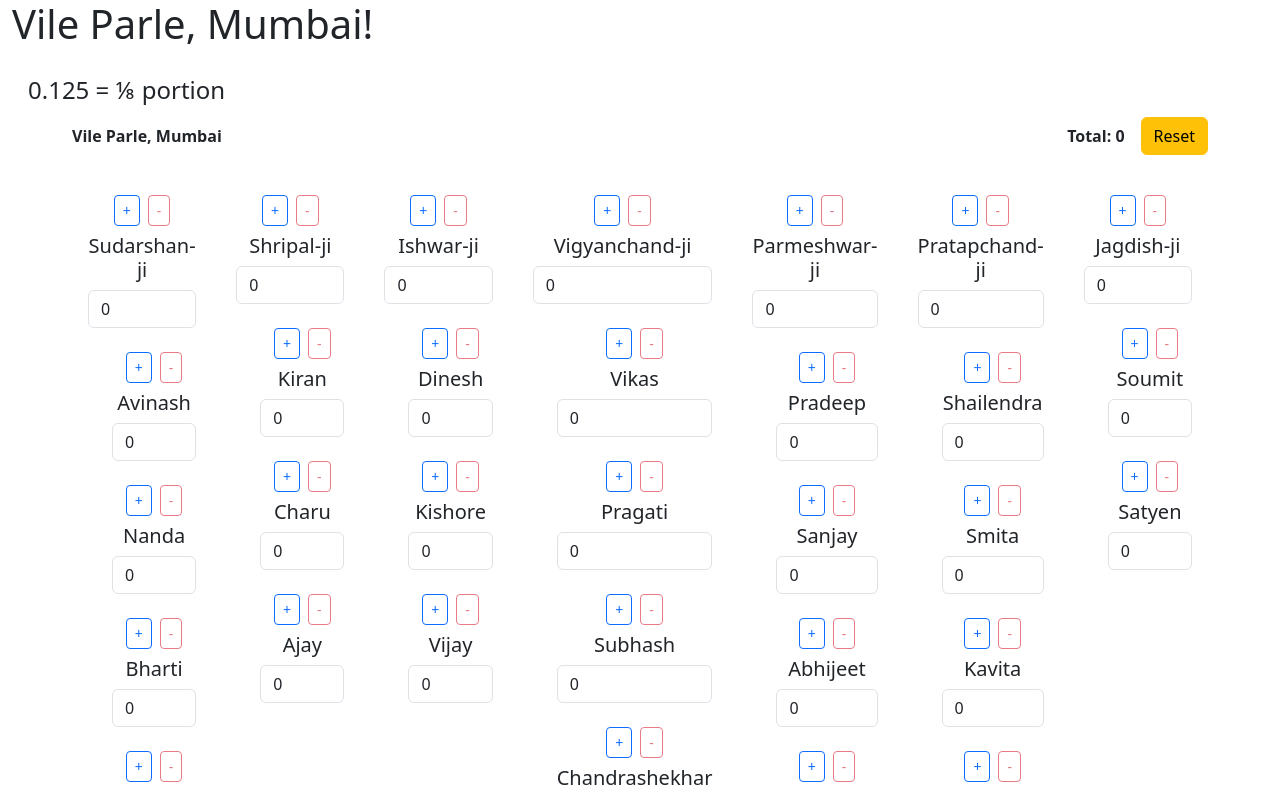
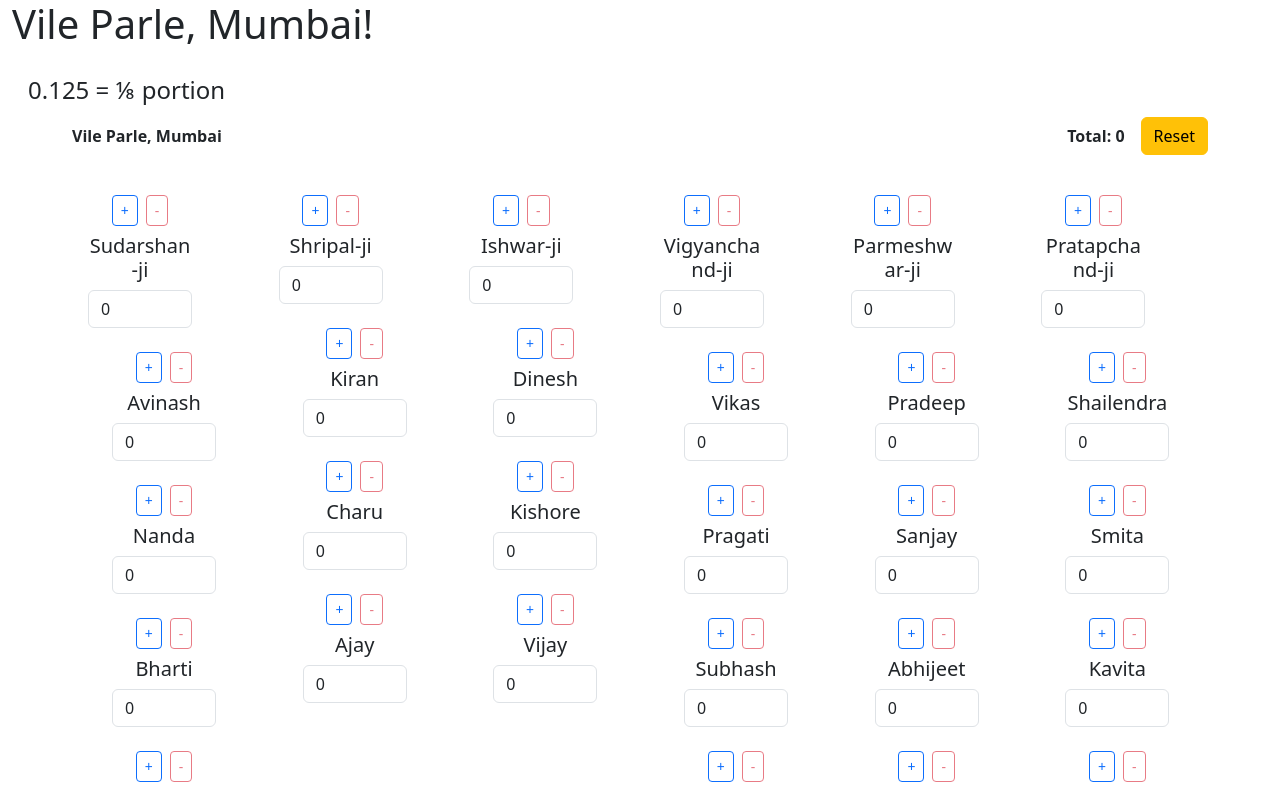
Before and after one commit to zarir-engineer/partition-tree-app, a Next.js app: page / in a window 1280 px wide. Shown: the top 792 px of the page. Built offline with nearby package versions, Linux system fonts and the light colour scheme.

Commit message:
Update CloudSpinner.tsx

```diff
--- a/components/CloudSpinner.tsx
+++ b/components/CloudSpinner.tsx
@@ -21,7 +21,13 @@ const CloudSpinner: React.FC<CloudSpinnerProps> = ({
   isTopLevel,  // Accept the new prop
 }) => {
   return (
-    <div className={`spinner-container p-2 rounded ${edited ? 'bg-gray-200' : ''}`}>
+    <div
+      className="spinner-container p-2 rounded text-center"
+      style={{
+        width: "120px",
+        backgroundColor: edited ? "#e5e5e5" : "transparent" // Light gray when edited
+      }}
+    >
       {/* Conditionally Show Plus/Minus Buttons */}
       {!isTopLevel && (
         <div className="d-flex justify-content-center gap-2 mb-2">
```
